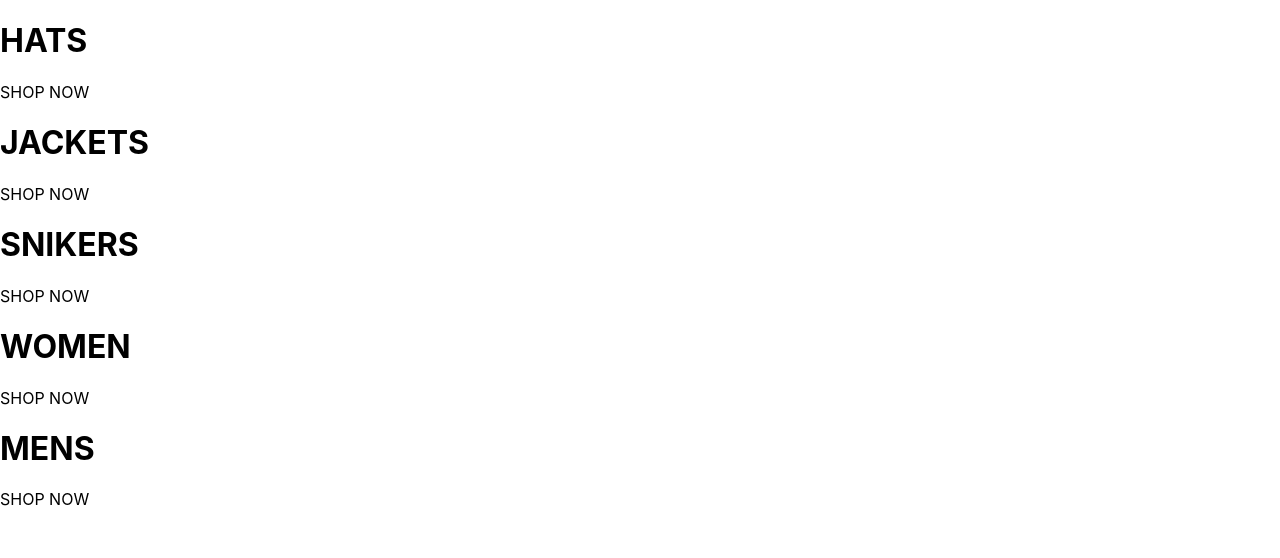
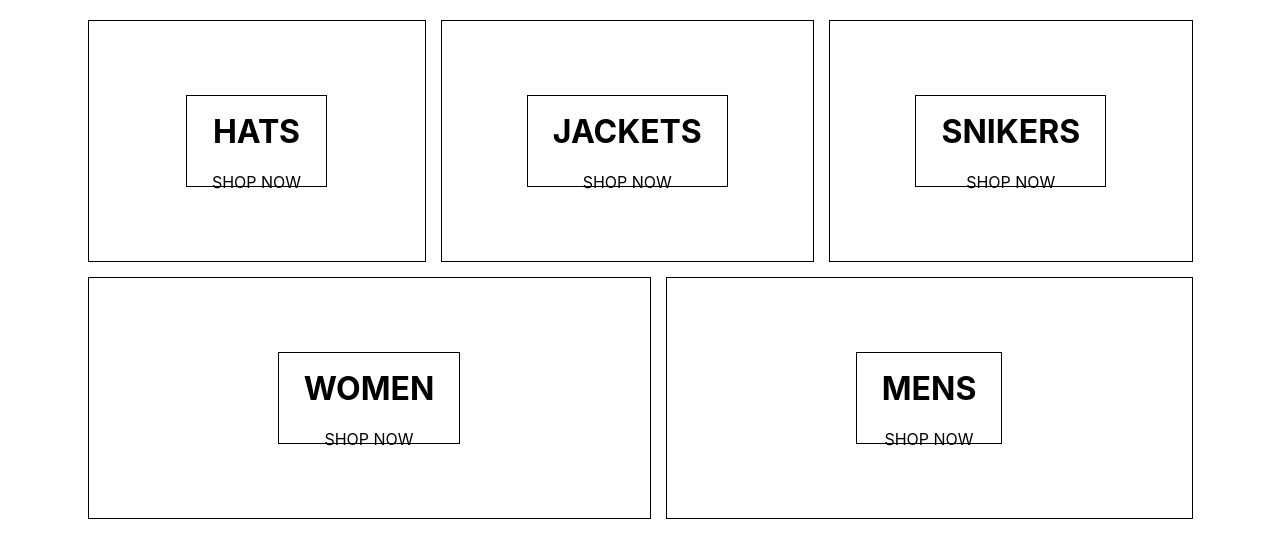
Before and after one commit to Inventor-ai/crw-clothing, a React (Create React App) app: page / in a window 1280 px wide. Shown: the top 558 px of the page. Built offline with nearby package versions, Linux system fonts and the light colour scheme.

Commit message:
homepage first time styled

```diff
--- a/src/App.js
+++ b/src/App.js
@@ -1,5 +1,5 @@
 import React from 'react';
-import Homepage from './homepage.component';
+import Homepage from './components/homepage.component';
 
 function App() {
   return <div>
--- a/src/homepage.component.jsx
+++ b/src/components/homepage.component.jsx
@@ -1,4 +1,5 @@
 import React from 'react';
+import './homepage.styles.scss';
 
 const Homepage = ()=> (
   <div className="homepage">
--- /dev/null
+++ b/src/components/homepage.styles.scss
@@ -0,0 +1,54 @@
+.homepage {
+  display: flex;
+  flex-direction: column;
+  align-items: center;
+  padding: 20px 80px;
+}
+
+.directory-menu {
+  width: 100%;
+  display: flex;
+  flex-wrap: wrap;
+  justify-content: space-between;
+}
+
+.menu-item {
+  min-width: 30%;
+  height: 240px;
+  flex: 1 1 auto;
+  display: flex;
+  align-items: center;
+  justify-content: center;
+  border: 1px solid black;
+  margin: 0 7.5px 15px;
+
+  &:first-child {
+    margin-right: 7.5px;
+  }
+
+  &:last-child {
+    margin-left: 7.5px;
+  }
+
+  .content {
+    height: 90px;
+    padding: 0 25px;
+    display: flex;
+    flex-direction: column;
+    align-items: center;
+    justify-content: center;
+    border: 1px solid black;
+
+    .title {
+      font-weight: bold;
+      margin-bottom: 6px;
+      font-size: 22px;
+      color: #4a4a4a;
+    }
+
+    .subtitle {
+      font-weight: lighter;
+      font-size: 16px;
+    }
+  }
+}
```
